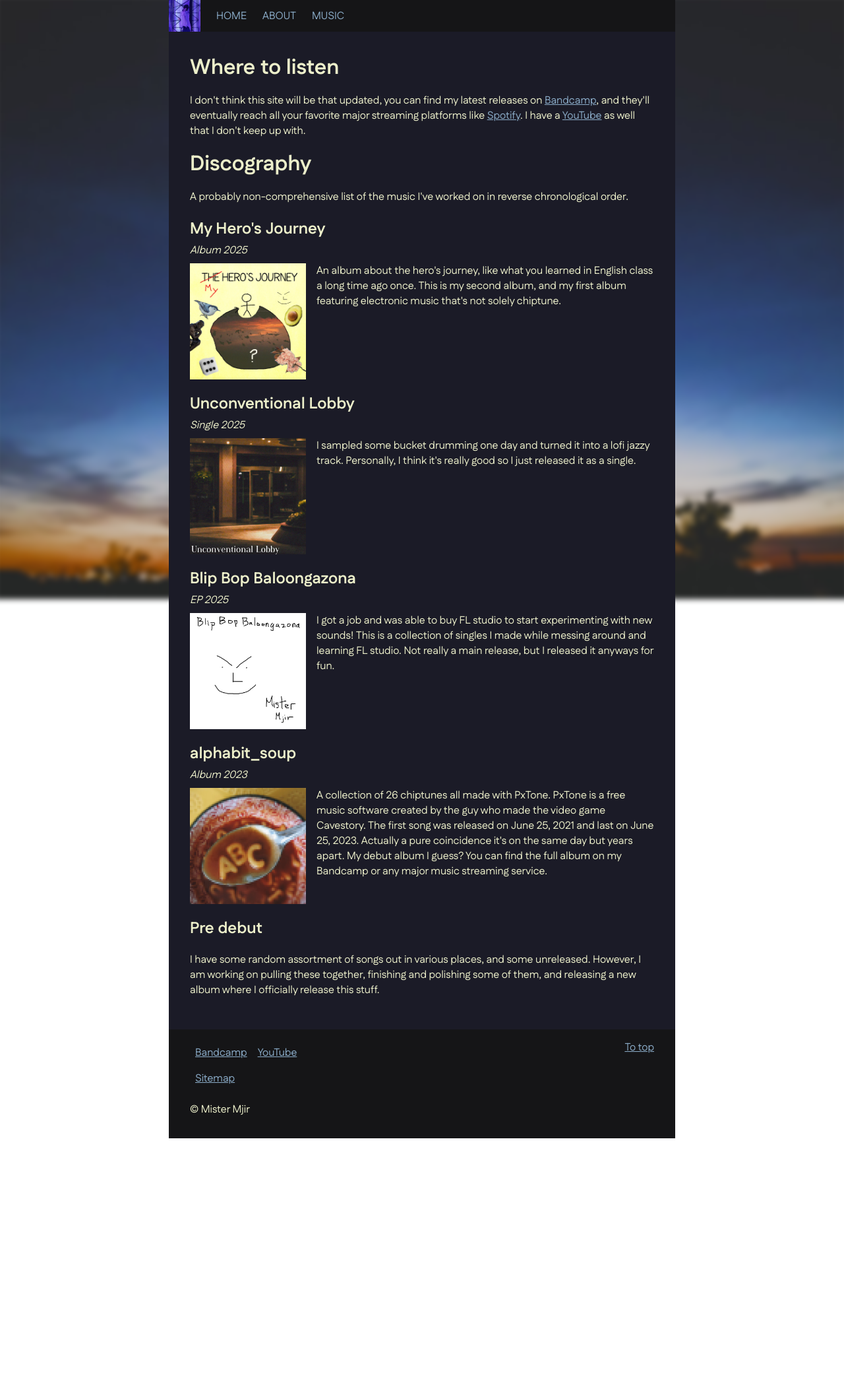
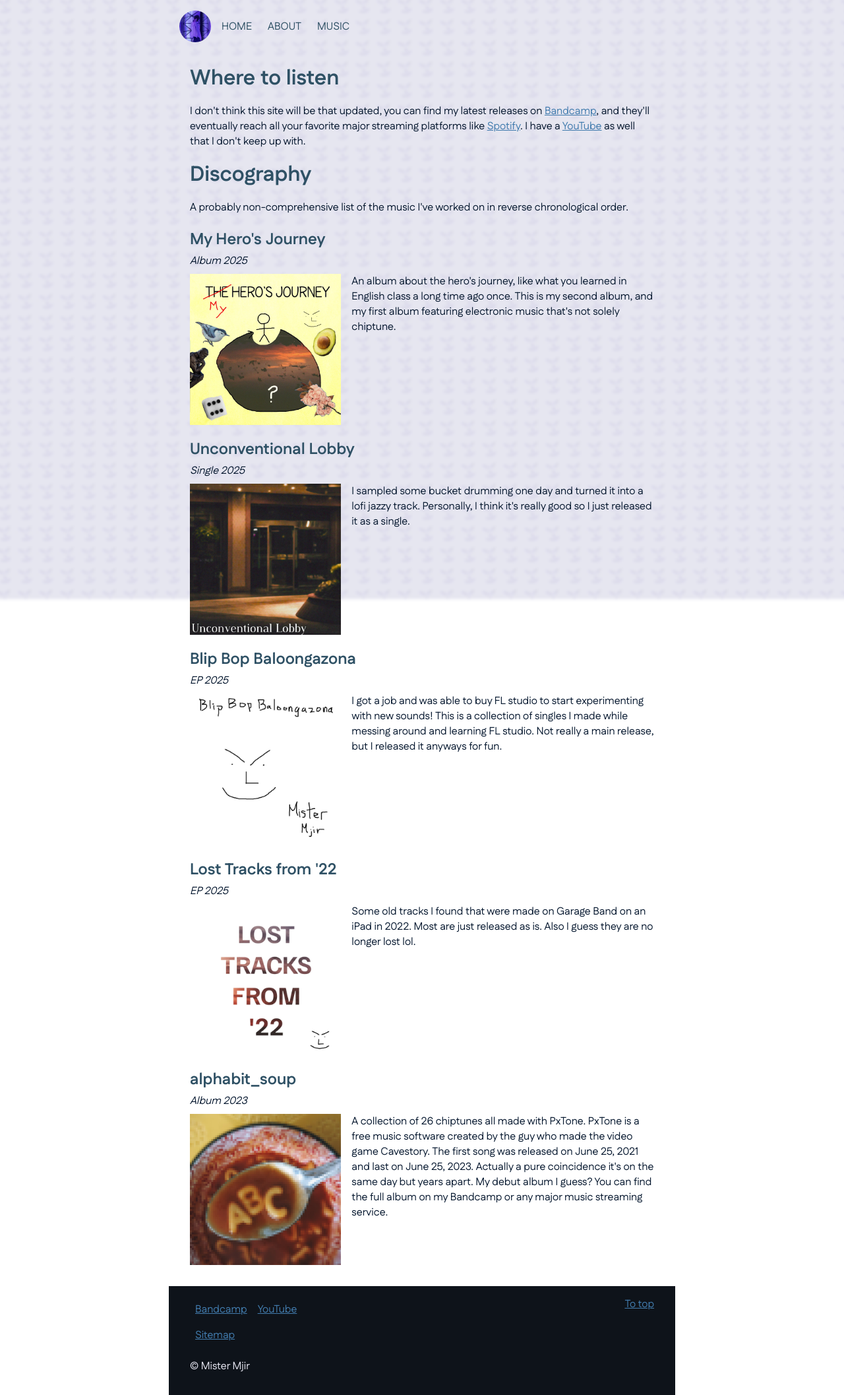
Before and after one commit to MisterMjir/mistermjir.github.io, a Jekyll site: the page built from music.html, in a window 1280 px wide. Shown: the whole page at 66% size. Built offline with Jekyll 4.4.1, drawn with Linux system fonts in a browser that asks for light colours; before the commit the page ends 1725 px from its top, so only the background shows below that.

Commit message:
Small rebrand

```diff
--- a/_layouts/default.html
+++ b/_layouts/default.html
@@ -2,7 +2,7 @@
 <html>
   {% include head.html %}
 <body>
-  <div class="body-img" style="background-image: url({{page.bg}});"></div>
+  <div class="body-img" style="background-image: url('/assets/images/bgs/background_pattern.jpg');"></div>
   {% include nav.html %}
   <div class="body-content">
     {{ content }}
--- a/_sass/_footer.scss
+++ b/_sass/_footer.scss
@@ -2,7 +2,8 @@ footer {
   width: calc(100% - 64px);
   padding: 16px 32px;
   display: flex;
-  background-color: #151517;
+  background-color: #0e131a;
+  color: #E5E5F0;
 
   .left {
     flex-grow: 1;
@@ -10,7 +11,7 @@ footer {
 
   .right {
      a {
-       color: #8AABC7;
+       color: #427CAE;
      }
   }
 
--- a/_sass/_general.scss
+++ b/_sass/_general.scss
@@ -12,13 +12,7 @@ html, body {
 body {
   padding: 0 20%;
   font-family: "Fustat", sans-serif;
-  color: #ECEFCA;
-}
-
-@media all and (max-width: 800px) {
-  body {
-    padding: 0;
-  }
+  color: #081a31;
 }
 
 .body-img {
@@ -29,19 +23,31 @@ body {
   bottom: -8px;
   z-index: -1;
 
-  background-position: center;
-  background-size: cover;
-  filter: blur(4px);
+  background-size: 32px;
+  filter: blur(2px);
 }
 
 .body-content {
-  background-color: #1B1B27;
   padding: 32px;
   margin: 0;
   /* 48px nav, 32px margin, 32px * 2 padding, 32px bottom margin */
   min-height: calc(100vh - 180px);
 }
 
+h1, h2 {
+  color: #2F5165
+}
+
 a {
-  color: #8AABC7;
+  color: #427CAE;
 }
+
+@media all and (max-width: 800px) {
+  body {
+    padding: 0;
+  }
+
+  .body-content {
+    padding: 16px;
+  }
+}
--- a/_sass/_music.scss
+++ b/_sass/_music.scss
@@ -17,13 +17,19 @@ h1 {
 
     &-info {
         display: flex;
+        position: relative;
 
-        img {
-            display: block;
-            width: 25%;
+        &-img {
+            flex: 1 1 0;
+
+            img {
+                display: block;
+                width: 100%;
+            }
         }
 
         p {
+            flex: 2 1 0;
             margin: 0;
             margin-left: 16px;
             padding: 0;
--- a/_sass/_nav.scss
+++ b/_sass/_nav.scss
@@ -1,5 +1,5 @@
 nav {
-    background-color: #151517;
+    margin-top: 16px;
 
     ul {
         list-style: none;
@@ -14,7 +14,12 @@ nav {
             position: relative;
 
             &:first-child {
-                margin-right: 16px;
+                margin-right: 8px;
+                margin-left: 16px;
+
+                img {
+                    border-radius: 50%;
+                }
             }
 
             a {
@@ -24,6 +29,7 @@ nav {
                 position: relative;
                 display: flex;
                 align-items: center;
+                color: #2F5165;
             }
         }
     }
--- a/music.html
+++ b/music.html
@@ -21,7 +21,7 @@ bg: "/assets/images/bgs/about_bg.jpg"
       <span>Album 2025</span>
     </div>
     <div class="album-info">
-      <img src="/assets/images/albums/my_heros_journey.jpg">
+      <div class="album-info-img"><img src="/assets/images/albums/my_heros_journey.jpg"></div>
       <p>An album about the hero's journey, like what you learned in English class a long time ago once. This is my second album, and my first album featuring electronic music that's not solely chiptune.</p>
     </div>
   </div>
@@ -31,7 +31,7 @@ bg: "/assets/images/bgs/about_bg.jpg"
       <span>Single 2025</span>
     </div>
     <div class="album-info">
-      <img src="/assets/images/albums/unconventional_lobby.jpg">
+      <div class="album-info-img"><img src="/assets/images/albums/unconventional_lobby.jpg"></div>
       <p>I sampled some bucket drumming one day and turned it into a lofi jazzy track. Personally, I think it's really good so I just released it as a single.</p>
     </div>
   </div>
@@ -41,8 +41,20 @@ bg: "/assets/images/bgs/about_bg.jpg"
       <span>EP 2025</span>
     </div>
     <div class="album-info">
-      <img src="/assets/images/albums/blip_bop_baloongazona.jpg">
+      <div class="album-info-img"><img src="/assets/images/albums/blip_bop_baloongazona.jpg"></div>
       <p>I got a job and was able to buy FL studio to start experimenting with new sounds! This is a collection of singles I made while messing around and learning FL studio. Not really a main release, but I released it anyways for fun.</p>
+    </div>
+  </div>
+  <div class="album">
+    <div class="album-header">
+      <h2>Lost Tracks from '22</h2>
+      <span>EP 2025</span>
+    </div>
+    <div class="album-info">
+      <div class="album-info-img"><img src="/assets/images/albums/lost_tracks_from_22.jpg"></div>
+      <p>
+        Some old tracks I found that were made on Garage Band on an iPad in 2022. Most are just released as is. Also I guess they are no longer lost lol.
+      </p>
     </div>
   </div>
   <div class="album">
@@ -51,7 +63,7 @@ bg: "/assets/images/bgs/about_bg.jpg"
       <span>Album 2023</span>
     </div>
     <div class="album-info">
-      <img src="/assets/images/albums/alphabit_soup.jpg">
+      <div class="album-info-img"><img src="/assets/images/albums/alphabit_soup.jpg"></div>
       <p>
         A collection of 26 chiptunes all made with PxTone. PxTone is a free music software created by the guy who made
         the video game Cavestory. The first song was released on June 25, 2021 and last on June 25, 2023. Actually a
@@ -60,9 +72,4 @@ bg: "/assets/images/bgs/about_bg.jpg"
       </p>
     </div>
   </div>
-
-  <div class="music-header">
-    <h2>Pre debut</h2>
-    <p>I have some random assortment of songs out in various places, and some unreleased. However, I am working on pulling these together, finishing and polishing some of them, and releasing a new album where I officially release this stuff.</p>
-  </div>
 </div>
```
Also changed, not shown: assets/images/albums/lost_tracks_from_22.jpg (added), assets/images/bgs/background_pattern.jpg (added).
